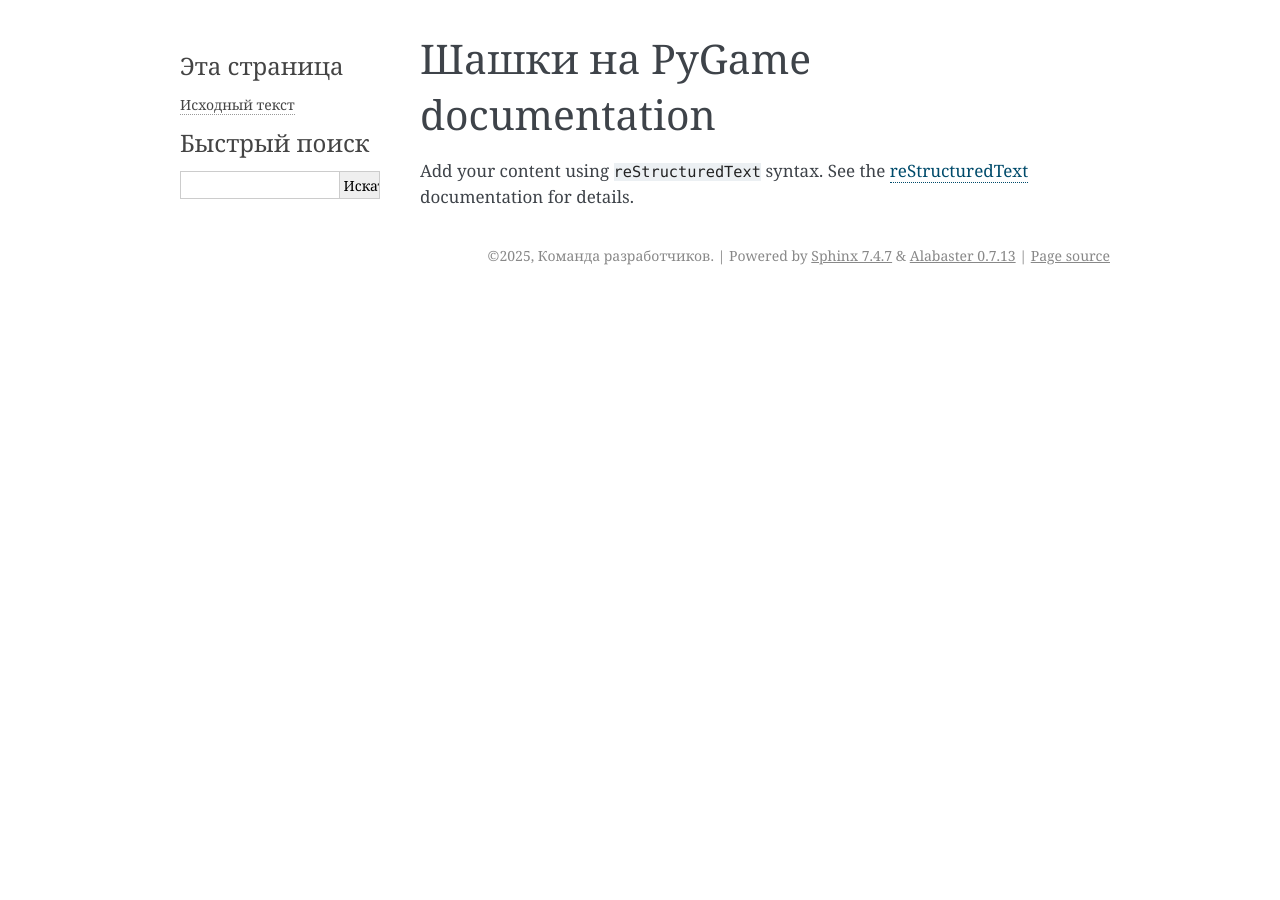
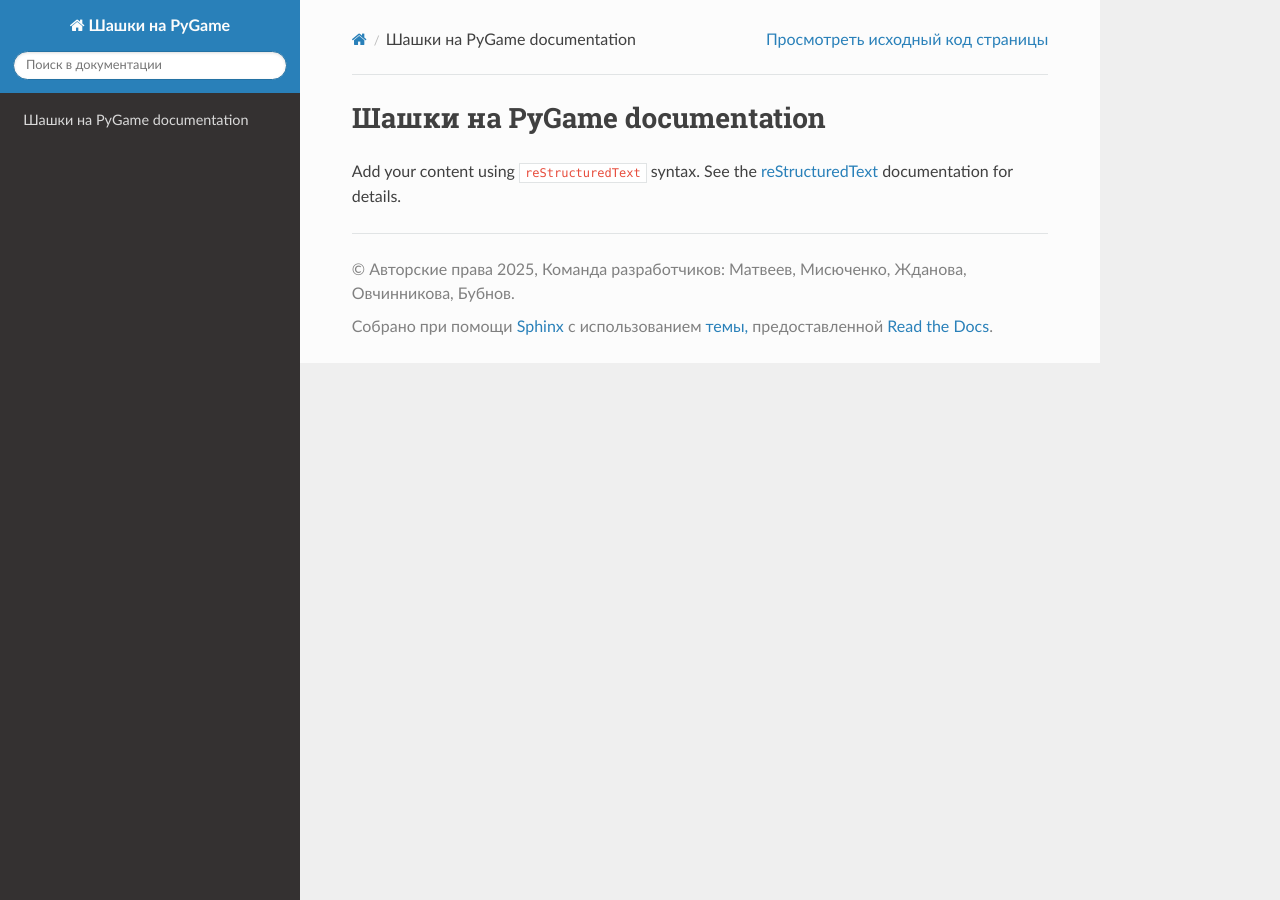
Before and after one commit to vadik7985-maker/checkers-pygame, a Sphinx documentation site: the page built from docs/index.rst, in a window 1280 px wide. Built offline with Sphinx 7.4.7 and the Read the Docs theme 3.1.0, drawn with Linux system fonts in a browser that asks for light colours; some of the changed lines change nothing that is shown.

Commit message:
docs: настроен conf.py для автодокументации
Добавлены настройки:
1. Путь к исходному коду проекта
2. Расширения autodoc и napoleon для работы с docstrings
3. Тема sphinx_rtd_theme

```diff
--- a/docs/conf.py
+++ b/docs/conf.py
@@ -5,24 +5,31 @@
 
 # -- Project information -----------------------------------------------------
 # https://www.sphinx-doc.org/en/master/usage/configuration.html#project-information
+import os     # модуль для работы с файловой системой
+import sys    # модуль для работы с системными путями
+sys.path.insert(0, os.path.abspath('../'))  # добавляет путь на один уровень выше
 
 project = 'Шашки на PyGame'
-copyright = '2025, Команда разработчиков'
-author = 'Команда разработчиков'
+copyright = '2025, Команда разработчиков: Матвеев, Мисюченко, Жданова, Овчинникова, Бубнов'
+author = 'Команда разработчиков: Матвеев, Мисюченко, Жданова, Овчинникова, Бубнов'
 release = '1.0.0'
 
 # -- General configuration ---------------------------------------------------
 # https://www.sphinx-doc.org/en/master/usage/configuration.html#general-configuration
 
-extensions = []
+# список расширений Sphinx
+extensions = [
+    'sphinx.ext.autodoc',   # автоматически извлекает документацию из docstrings
+    'sphinx.ext.napoleon',  # понимает Google Style и NumPy Style docstrings
+]
 
-templates_path = ['_templates']
-exclude_patterns = ['_build', 'Thumbs.db', '.DS_Store']
+templates_path = ['_templates']  # путь к пользовательским шаблонам HTML
+exclude_patterns = ['_build', 'Thumbs.db', '.DS_Store']  # файлы и папки, которые Sphinx будет игнорировать
 
 language = 'ru'
 
 # -- Options for HTML output -------------------------------------------------
 # https://www.sphinx-doc.org/en/master/usage/configuration.html#options-for-html-output
 
-html_theme = 'alabaster'
+html_theme = 'sphinx_rtd_theme'  # тема оформления
 html_static_path = ['_static']
```
